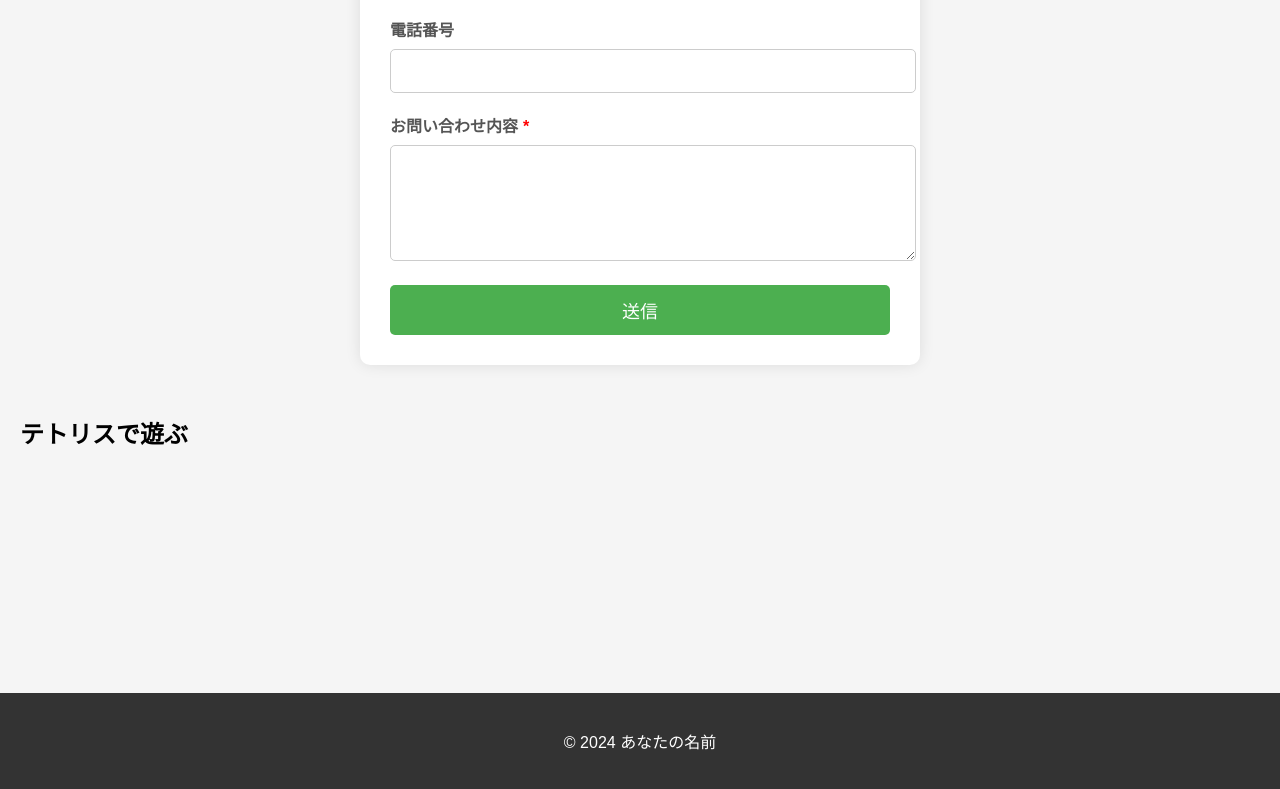
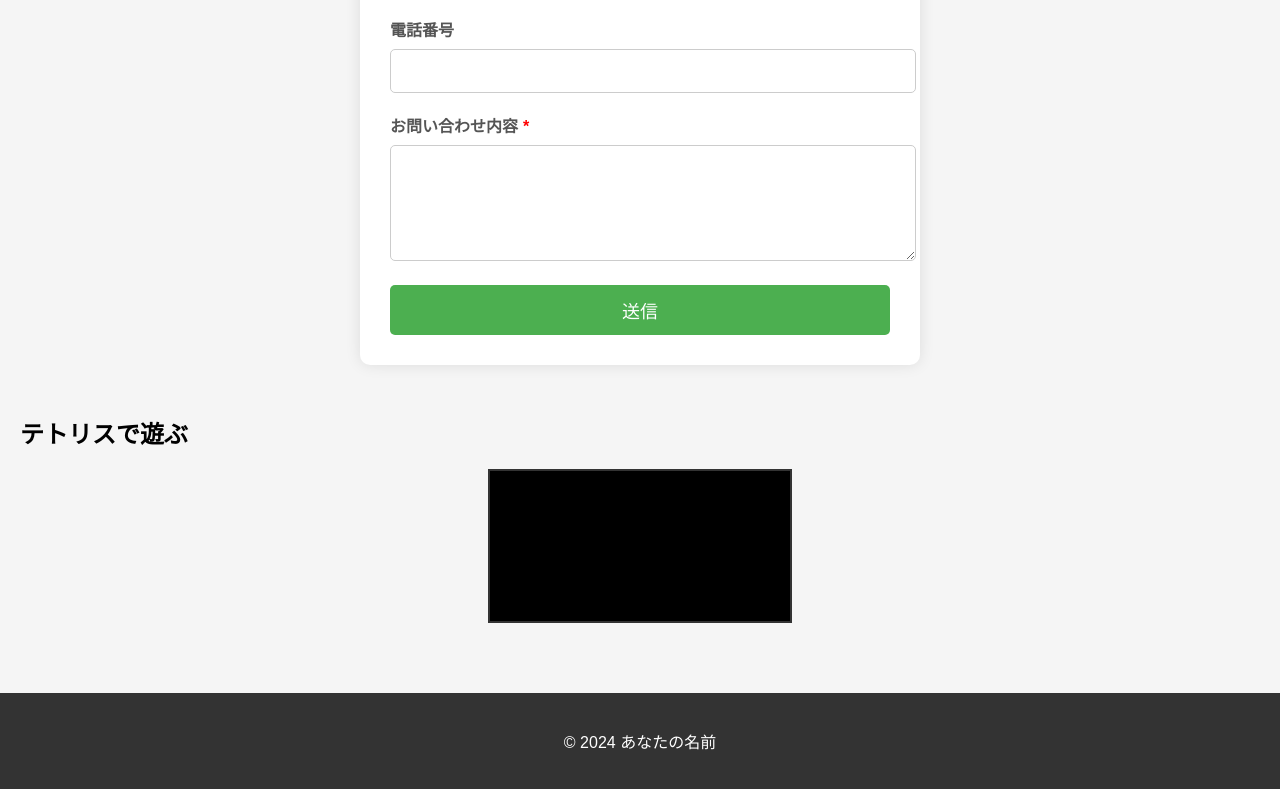
Before and after one commit to Kenken-Works/Portfolio-by-Kenken-Works.github.io, a plain HTML site: page index.html in a window 1280 px wide. Shown: the part 765-1554 px from the top of the page. Drawn offline with Linux system fonts and the light colour scheme; a script that the page names is missing.

Commit message:
Update main.css
2. CSSの更新
テトリス用のスタイルを追加します。main.cssに以下のスタイルを追加して、キャンバスの表示を調整します。

css
コードをコピーする
#tetrisCanvas {
    display: block;
    margin: 0 auto;
    background-color: #000;
    border: 2px solid #333;
}

```diff
--- a/styles/main.css
+++ b/styles/main.css
@@ -97,6 +97,12 @@ form input[type=submit]:hover {
 .error {
     border-color: red;
 }
+#tetrisCanvas {
+    display: block;
+    margin: 0 auto;
+    background-color: #000;
+    border: 2px solid #333;
+}
 
 @keyframes fadeIn {
     from { opacity: 0; transform: translateY(-10px); }
```
